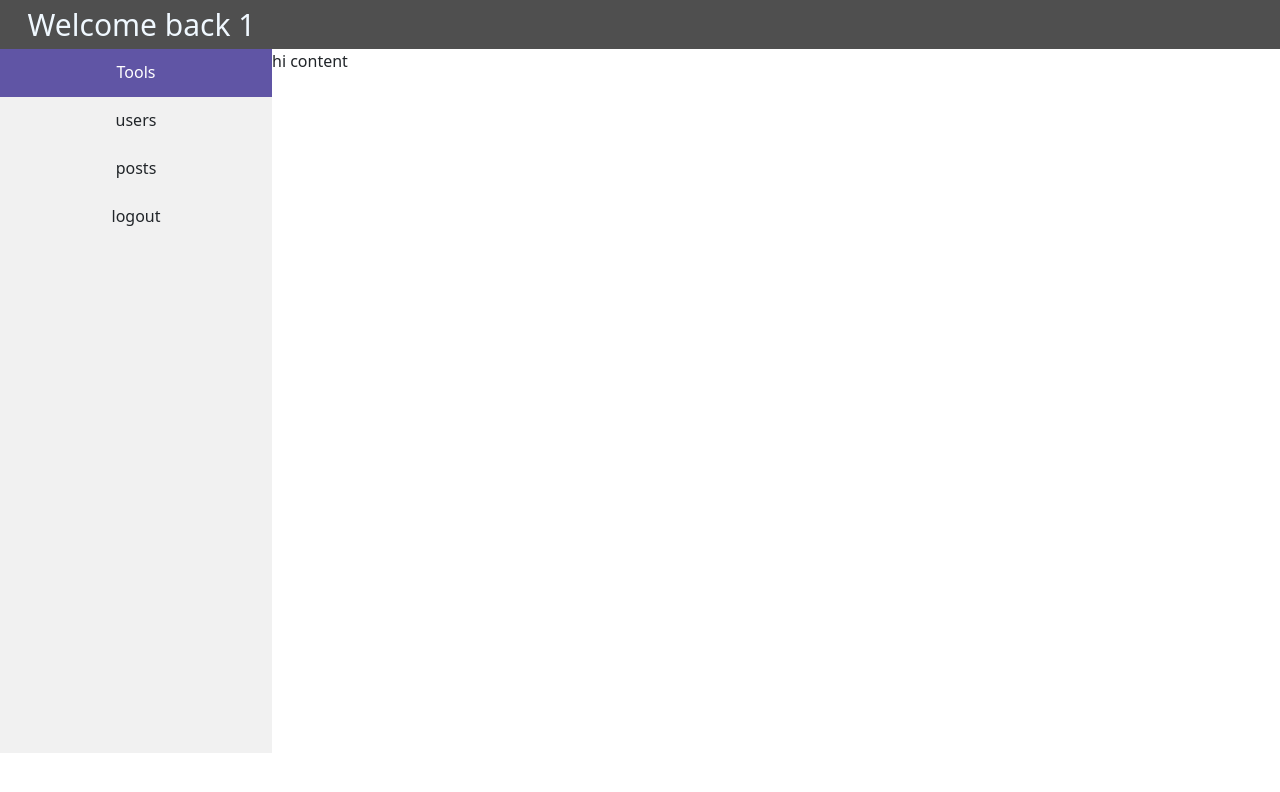
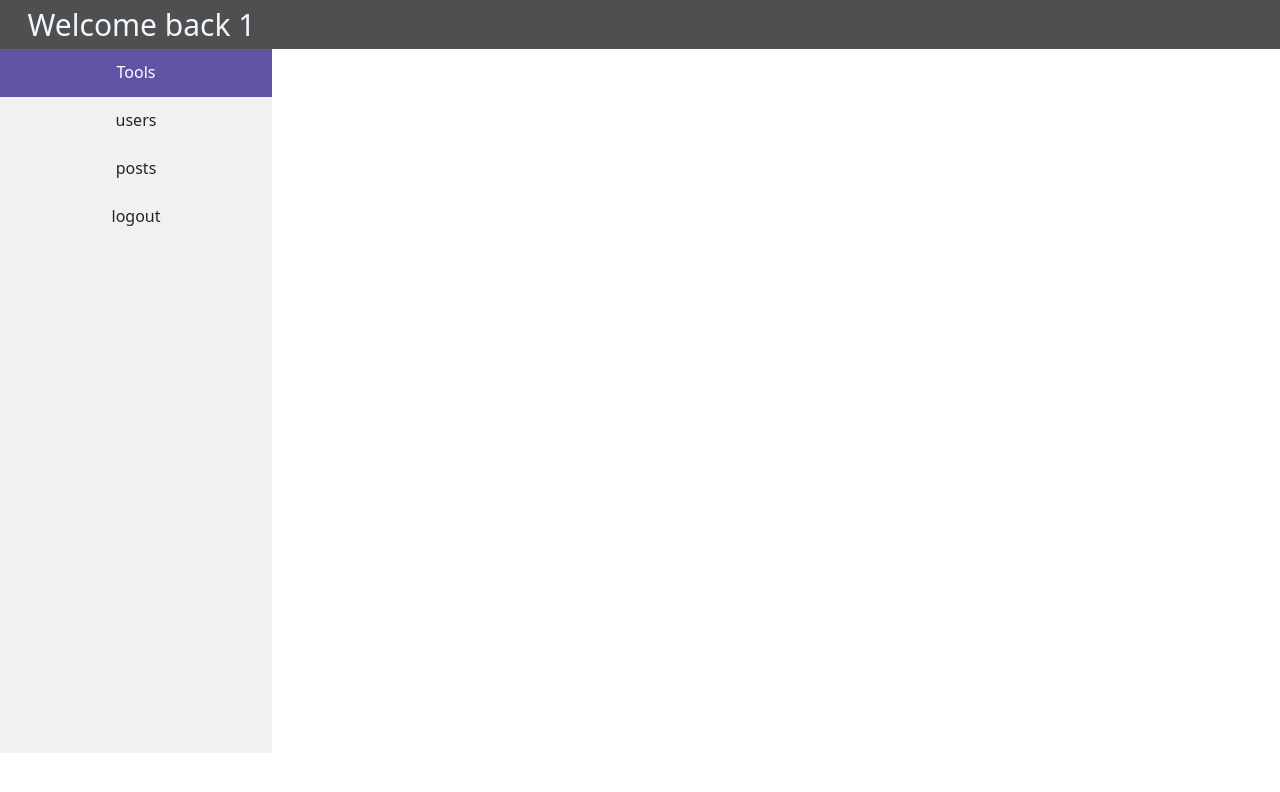
Before and after one commit to C5-shakirabugarbia/Tarjama_code_challenge, a React (Create React App) app in the folder frontend/: page /home/1/1 in a window 1280 px wide. Shown: the top 792 px of the page. Built offline with nearby package versions, Linux system fonts and the light colour scheme.

Commit message:
working on main page and  profile page

```diff
--- a/frontend/src/component/home/index.js
+++ b/frontend/src/component/home/index.js
@@ -24,7 +24,7 @@ const Home = () => {
           <li>posts</li>
           <li>logout</li>
         </ul>
-        <div className="homecontent"> hi content</div>
+        <div className="homecontent"> </div>
       </div>
     </div>
   );
--- a/frontend/src/component/home/style.css
+++ b/frontend/src/component/home/style.css
@@ -9,6 +9,7 @@
     background-color: hsl(0, 0%, 31%);
     padding: 2px;
     position: sticky;
+    top: 0;
 }
 .userName{
  font-size: 30px;
@@ -19,12 +20,16 @@
 .sideBar{
     display: flex;
     flex-direction: row;
-    flex-wrap: wrap
+    flex-wrap: wrap;
+
 }
 .sideBarlist{
     flex: 0 1 17rem;
     background-color: #f1f1f1;
     min-height: 44rem;
+
+
+
 }
 .homecontent{
 
@@ -42,7 +47,8 @@
 }
 .sideBarlist li:hover{
     background-color: #6055a5;
-    color: #fff
+    color: #fff;
+    cursor: pointer;
 
 }
 .firstList{
```
